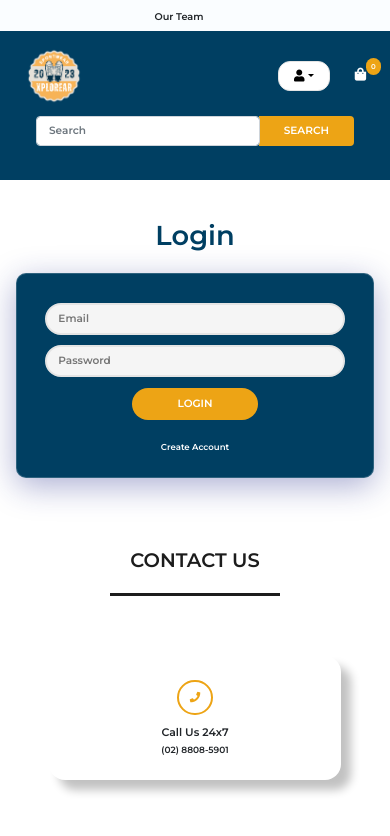
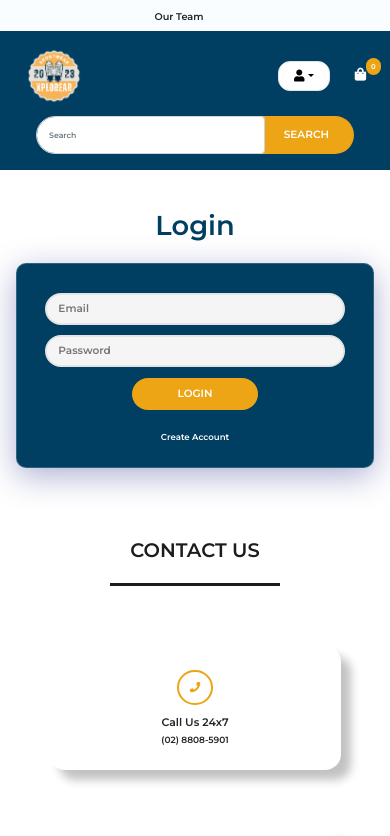
Before and after one commit to Masterkent11/Capstone-Project-File-Final, a React (Create React App) app in the folder clientfrontend/: page /login in a window 390 px wide. Shown: the top 836 px of the page. Built offline with nearby package versions, Linux system fonts and the light colour scheme.

Commit message:
Css search bar styling

```diff
--- a/clientfrontend/package.json
+++ b/clientfrontend/package.json
@@ -10,7 +10,7 @@
     "@testing-library/user-event": "^12.8.3",
     "await": "^0.2.6",
     "axios": "^0.24.0",
-    "framer-motion": "^8.4.2",
+    "framer-motion": "^8.4.3",
     "jwt-decode": "^3.1.2",
     "moment": "^2.29.4",
     "react": "^17.0.2",
--- a/clientfrontend/src/App.css
+++ b/clientfrontend/src/App.css
@@ -66,7 +66,7 @@ textarea:focus {
 
 /* Header */
 .header {
-  padding: 10px 0px 10px 0px;
+  padding: 10px 0px 0px 0px;
   background: #003F62;
 }
 .navbar-brand img {
@@ -75,6 +75,16 @@ textarea:focus {
 .input-group {
   height: 50px;
   width: 90%;
+}
+.input-group:not(.has-validation)>.dropdown-toggle:nth-last-child(n+3), .input-group:not(.has-validation)>:not(:last-child):not(.dropdown-toggle):not(.dropdown-menu){
+  border-top-left-radius: 1.5rem!important;
+  border-bottom-left-radius: 1.5rem!important;
+  height: 2.4rem;
+}
+.input-group>:not(:first-child):not(.dropdown-menu):not(.valid-tooltip):not(.valid-feedback):not(.invalid-tooltip):not(.invalid-feedback){
+  border-top-right-radius: 1.5rem!important;
+  border-bottom-right-radius: 1.5rem!important;
+  height: 2.4rem;
 }
 
 .search-button {
@@ -986,15 +996,70 @@ padding: 8vmin;
   margin: 40px auto;
 }
 .card-main{
-  padding: 70px 10px 10px;
+  padding: 70px 20px 20px;
   margin-top: 60px;
+  height: 350px;
   border-radius: 10px;
   color: rgb(33, 33, 33);
   box-shadow: 10px 10px 10px rgb(194, 194, 194);
   cursor: pointer;
+  font-size: 2vmin;
+  text-align: center;
+  box-shadow: 5px 5px 5px rgb(194 194 194)!important;
 }
-.card-main >p{
+.card-main:hover {
+  box-shadow: 10px 10px 10px rgb(194 194 194)!important;
+  transition: all ease-in-out 1s!important;
+}
+.card-main > p{
+  font-size: 2vmin;
   text-align: left;
+}
+
+
+
+@media screen and (max-width: 800px) {
+
+  .card-main >p {
+    font-size: 2vmin;
+  }
+}
+
+@media screen and (max-width: 400px) {
+  .card-main > img {
+    width: 8rem;
+    height: 8rem;
+
+  }
+  .card-main{
+    height: 300px;
+  }
+  .card-main >p {
+    font-size: 4vmin;
+  }
+}
+  @media screen and (max-width: 300px) {
+
+    .card-main > img {
+      width: 5rem;
+      height: 5rem;
+
+    }
+    .card-main{
+      height: 280px;
+    }
+    .card-main >p {
+      font-size: 4vmin;
+    }
+
+}
+.input-group>.form-control, .input-group>.form-select{
+  font-size: 2vmin!important;
+}
+.input-group>:not(:first-child):not(.dropdown-menu):not(.valid-tooltip):not(.valid-feedback):not(.invalid-tooltip):not(.invalid-feedback) {
+  margin-left: -6px!important;
+  border-top-left-radius: 5;
+  border-bottom-left-radius: 3;
 }
 .user{
   margin-top: -150px;
--- a/clientfrontend/src/components/homeComponents/ContactInfo.js
+++ b/clientfrontend/src/components/homeComponents/ContactInfo.js
@@ -1,8 +1,11 @@
 import React from "react";
+
 
 const ContactInfo = () => {
   return (
+
     <div className="contactInfo container">
+
         <div class="testimonials">
           <div class="container">
             <div className="text-center" style={{marginTop:'8vmin', marginBottom:"4vmin"}}>
```
Also changed, not shown: 1 other file (tests, documents, lock files or other folders).
